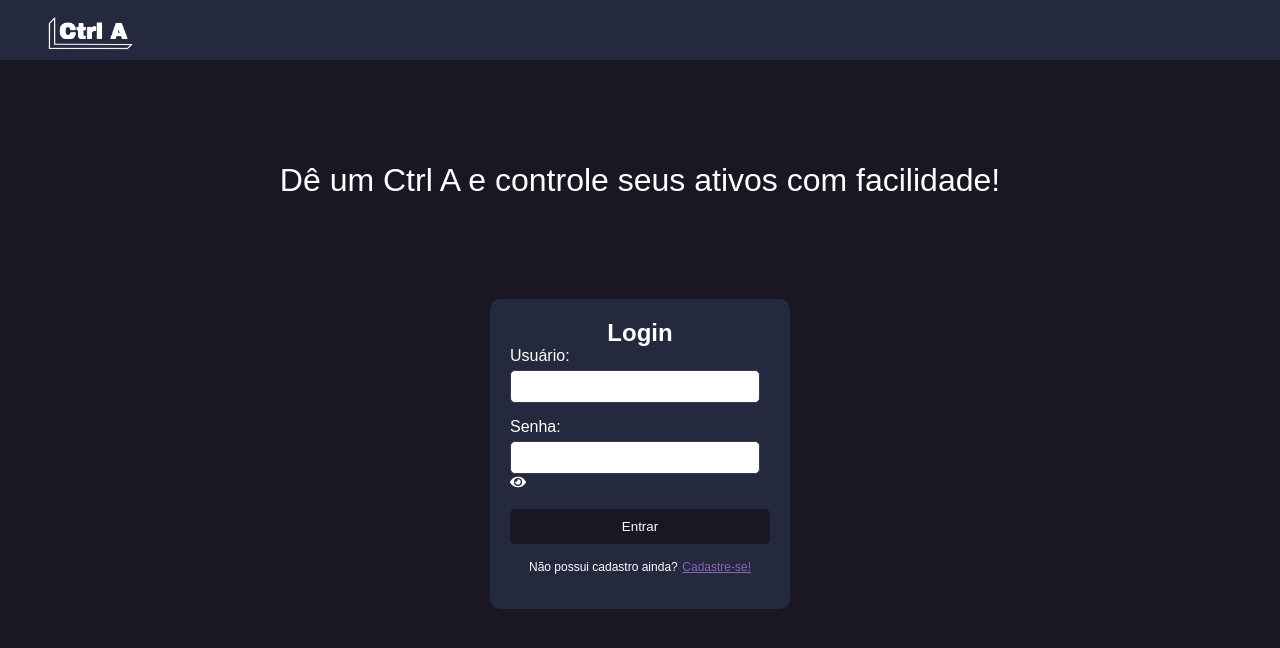
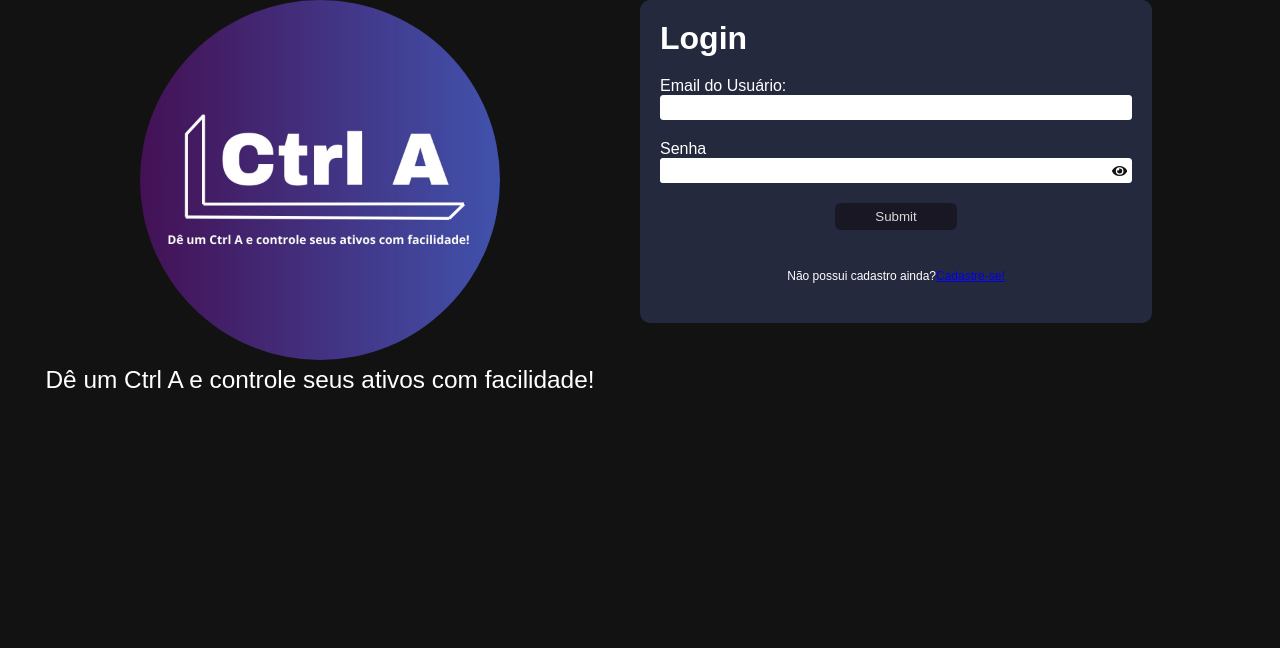
Before and after one commit to equipe-javali/API_3_FRONT, a React (Create React App) app in the folder ctrl-a/: page / in a window 1280 px wide. Shown: the top 648 px of the page. Built offline with nearby package versions, Linux system fonts and the light colour scheme.

Commit message:
Geral - Arrumei o design da home

```diff
--- a/ctrl-a/src/pages/css/home.css
+++ b/ctrl-a/src/pages/css/home.css
@@ -1,69 +1,90 @@
-  .DivHome .home-header {
+.divHome {
   background-color: var(--cor21);
-    text-align: left;
 }
 
-  .DivHome .logo {
-    width: 10%;
-    max-width: 100px;
-    margin-top: 20px;
-    margin-left: 30px;
+.divHome>div {
+  display: flex;
+  min-width: 100vw;
+  min-height: 100vh;
 }
 
-  .DivHome .login-container {
+.divHome>div>div{
+  min-height: 500px;
+}
+.divHome>div>div:first-child {
+  flex: 1;
+  text-align: center;
+  font-size: calc(18px + 0.5vw);
+}
+
+.divHome>div>div:first-child>img {
+  border-radius: 100%;
+  height: 45vh;;
+}
+
+.divHome>div>div:last-child {
+  flex: 1;
+  height: 100%;
+  display: flex;
+}
+
+.formLogin {
   background-color: var(--cor20);
   color: var(--branco);
-    width: 300px;
-    margin: 100px auto;
+  min-width: 80%;
+  height: 20%;
   padding: 20px;
   border-radius: 10px;
-    box-shadow: 0px 0px 10px rgba(0, 0, 0, 0.DivHome .3);
+  display: flex;
+  flex-direction: column;
+  gap: 20px;
 }
 
-  .DivHome h2 {
-    text-align: center;
+.divEmailLogin,
+.divSenhaLogin {
+  display: flex;
+  flex-direction: column;
 }
 
-  .DivHome .form-group {
-    margin-bottom: 15px;
+.divEmailLogin input,
+.divSenhaLogin>div,
+.divSenhaLogin input {
+  height: 25px;
+  width: 100%;
+  border-radius: 3.5px;
 }
 
-  .DivHome label {
-    display: block;
-    margin-bottom: 5px;
+.divSenhaLogin>div{
+  width: 100%;
+  background-color: var(--branco);
 }
 
-  .DivHome input {
-    width: calc(100% - 10px);
-    padding: 8px;
-    border-radius: 5px;
-    border: 1px solid var(--cor6);
+.divSenhaLogin>div {
+  display: flex;
 }
 
-  .DivHome button {
-    width: 100%;
-    padding: 10px;
-    border: none;
-    border-radius: 5px;
-    background-color: var(--cor7);
-    color: var(--branco);
+.divSenhaLogin svg {
   cursor: pointer;
-  }
-
-  .DivHome button:hover {
-    background-color: var(--cor4);
+  margin: auto;
+  margin-right: 5px;
+  color: var(--cor21);
 }
 
 
-  .DivHome .linkCadastro {
-    all: unset;
-    margin-left: 2%;
-    color: var(--cor5);
+.botaoLogin{
+  background-color: var(--cor7);
+  color: var(--branco1);
   cursor: pointer;
-    text-decoration: underline;
+  border-radius: 6px;
+  margin: 0 auto;
+  padding: 6px 40px;
+}
+.botaoLogin:hover{
+  background-color: var(--cor4);
+  transition: background-color 0.2s ease,
 }
 
-  .DivHome .pergunta{
+.divHome .pergunta {
   display: flex;
   justify-content: center;
   padding: 10px;
@@ -72,14 +93,3 @@
   margin: 2%;
   font-size: 12px;
 }
-
-  .DivHome .error {
-    color: var(--cor23);
-    margin-bottom: 10px;
-  }
-
-  .DivHome .home-slogan {
-    padding-top: 8%;
-    text-align: center; /* Centraliza o texto */
-    font-size: 4vh; /* Define a altura do texto como 4vh */
-  }
--- a/ctrl-a/src/pages/home.tsx
+++ b/ctrl-a/src/pages/home.tsx
@@ -1,7 +1,7 @@
 import { useState } from 'react';
 import './css/home.css';
 import { FaEye, FaEyeSlash } from 'react-icons/fa';
-import logo from '../assets/icons/logo.png';
+import logoHome from '../assets/icons/logoHome.jpeg';
 import RespostaSistema from '../components/respostaSistema';
 import { Link } from 'react-router-dom';
 
@@ -11,7 +11,7 @@ export default function Home() {
   const [email, setEmail] = useState('');
   const [password, setPassword] = useState('');
   const [showPassword, setShowPassword] = useState(false);
-  async function handleLogin(event: React.FormEvent<HTMLFormElement>) {
+  async function handleSubmit(event: React.FormEvent<HTMLFormElement>) {
     event.preventDefault()
     try {
       const response = await fetch("http://localhost:8080/login/signin", {
@@ -46,40 +46,48 @@ export default function Home() {
     setTipoResposta('')
   }
   return (
-    <div className='DivHome'>
+    <div className='divHome'>
       <RespostaSistema tipoResposta={tipoResposta} textoResposta={textoResposta} onClose={fechaPopUp} />
-      <header id="header-component">
-        <img src={logo} alt="Logo" className="logo" />
-      </header>
-      <div className="home-content">
-        <div className="home-left-content">
-          <p className="home-slogan">Dê um Ctrl A e controle seus ativos com facilidade!</p>
+      <div>
+        <div>
+          <img src={logoHome} alt="Logo-Home" />
+          <p className="home-slogan">Dê um Ctrl A e controle seus ativos com facilidade! </p>
         </div>
-      </div>
-      <div className="login-container">
-        <h2>Login</h2>
-        <form onSubmit={handleLogin}>
-          <div className="form-group">
-            <label htmlFor="email">Usuário:</label>
+        <div>
+          <form onSubmit={handleSubmit} className='formLogin'>
+            <h1>Login</h1>
+            <div className='divEmailLogin'>
+              <span> Email do Usuário:</span>
+              <input
+                type='text'
+                value={email}
+                onChange={(e) => setEmail(e.target.value)}
+                required
+              />
+            </div>
+            <div className='divSenhaLogin'>
+              <span> Senha</span>
+              <div>
+                <input
+                  type={showPassword ? "text" : "password"}
+                  value={password}
+                  onChange={(e) => setPassword(e.target.value)}
+                  required
+                />
+                {showPassword ? <FaEyeSlash onClick={() => setShowPassword(!showPassword)} /> : <FaEye onClick={() => setShowPassword(!showPassword)} />}
+              </div>
+            </div>
             <input
-              type="text"
-              id="email"
-              value={email}
-              onChange={(e) => setEmail(e.target.value)}
+              className='botaoLogin'
+              type='submit'
+              placeholder='Entrar'
             />
-          </div>
-          <div className="form-group">
-            <label htmlFor="password">Senha:</label>
-            <div className="input-container">
-              <input type={showPassword ? "text" : "password"} value={password} onChange={(e) => setPassword(e.target.value)} required />
-              {showPassword ? <FaEyeSlash className="password-icon" onClick={() => setShowPassword(!showPassword)} /> : <FaEye className="password-icon" onClick={() => setShowPassword(!showPassword)} />}
-            </div>
-          </div>
-          <button type="submit">Entrar</button>
-          <p className='pergunta'> Não possui cadastro ainda?
-            <Link className='linkCadastro' to={'/CadastroUsuarioAdm'}> Cadastre-se!</Link>
-          </p>
-        </form>
+            <p className='pergunta'>
+              Não possui cadastro ainda?
+              <Link className='linkCadastro' to={'/CadastroUsuarioAdm'}> Cadastre-se!</Link>
+            </p>
+          </form>
+        </div>
       </div>
     </div>
   );
```
Also changed, not shown: ctrl-a/src/assets/icons/logoHome.jpeg (added). Lines whose indentation alone changed are shown as unchanged.
